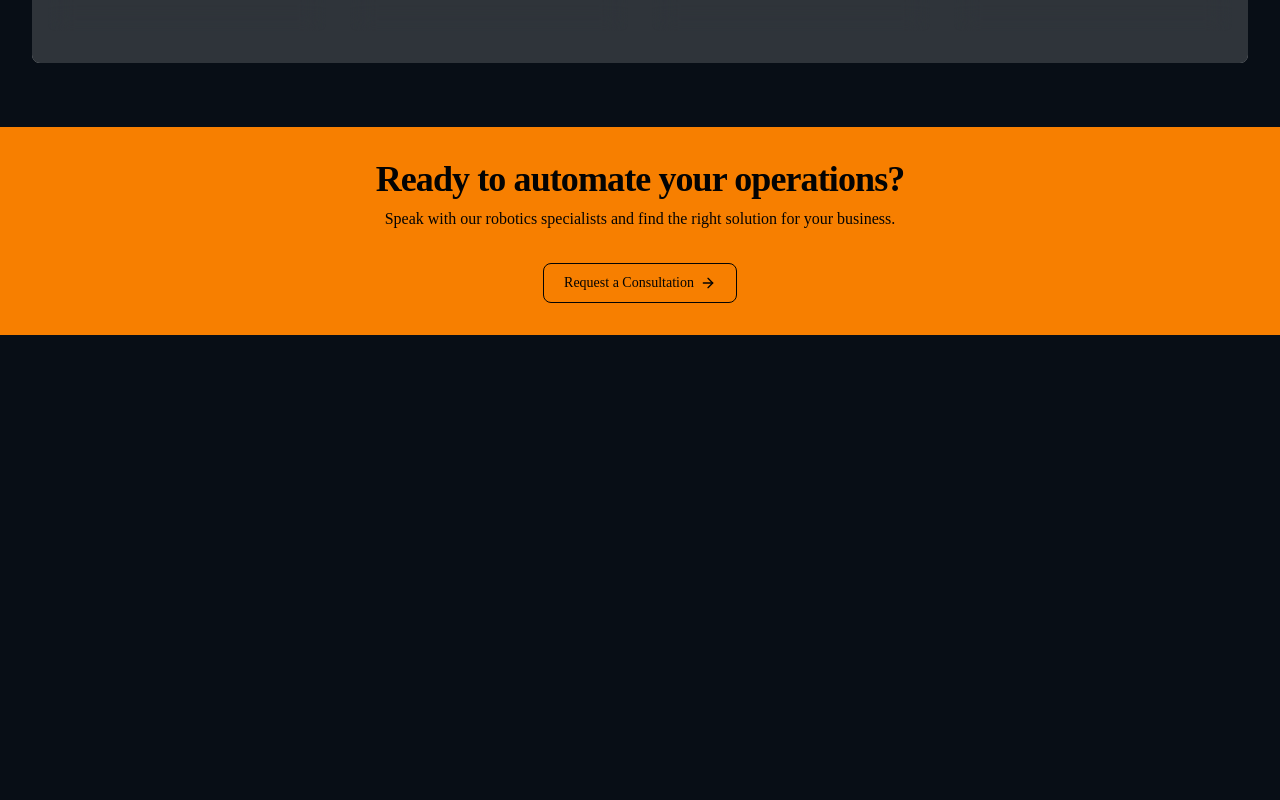
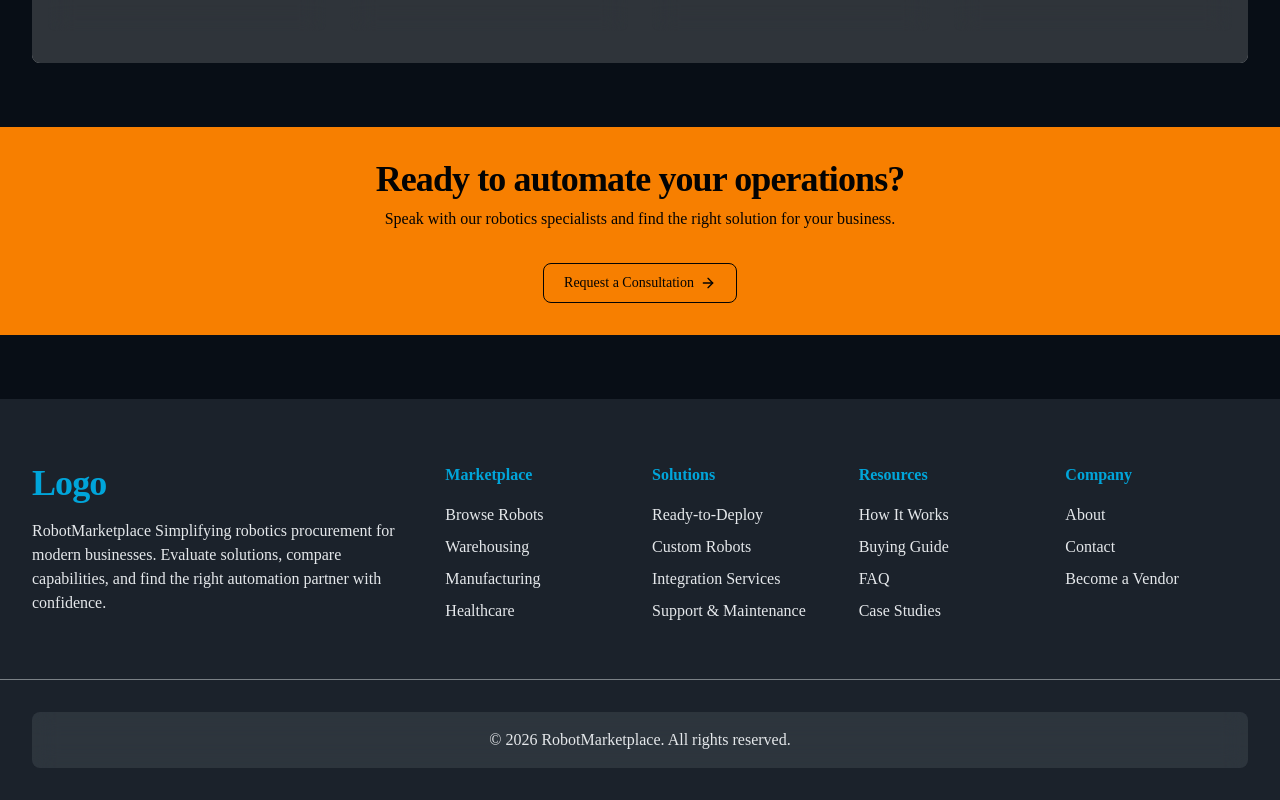
Before and after one commit to Shanxu-techie/robot-marketplace, a Next.js app: page / in a window 1280 px wide. Shown: the part 3195-3995 px from the top of the page. Before the commit the page ends 3530 px from the top, so only its background shows below. Built offline with nearby package versions, Linux system fonts and the light colour scheme.

Commit message:
feat: add Footer component

```diff
--- a/src/app/page.tsx
+++ b/src/app/page.tsx
@@ -1,5 +1,6 @@
 import CtaBanner from '@/components/cta-banner'
 import FeaturedRobots from '@/components/featured-robots'
+import Footer from '@/components/footer'
 import Hero from '@/components/hero'
 import HowItWorks from '@/components/how-it-works'
 import Navbar from '@/components/navbar'
@@ -16,6 +17,7 @@ export default function Home() {
       <FeaturedRobots />
       <HowItWorks />
       <CtaBanner />
+      <Footer />
     </div>
   )
 }
--- /dev/null
+++ b/src/components/footer.tsx
@@ -0,0 +1,87 @@
+import Link from 'next/link'
+
+type FooterLink = {
+  label: string
+  href: string
+}
+
+type FooterSection = {
+  title: string
+  links: FooterLink[]
+}
+
+const footerLinks: FooterSection[] = [
+  {
+    title: 'Marketplace',
+    links: [
+      { label: 'Browse Robots', href: '/' },
+      { label: 'Warehousing', href: '/' },
+      { label: 'Manufacturing', href: '/' },
+      { label: 'Healthcare', href: '/' },
+    ],
+  },
+  {
+    title: 'Solutions',
+    links: [
+      { label: 'Ready-to-Deploy', href: '/' },
+      { label: 'Custom Robots', href: '/' },
+      { label: 'Integration Services', href: '/' },
+      { label: 'Support & Maintenance', href: '/' },
+    ],
+  },
+  {
+    title: 'Resources',
+    links: [
+      { label: 'How It Works', href: '/' },
+      { label: 'Buying Guide', href: '/' },
+      { label: 'FAQ', href: '/' },
+      { label: 'Case Studies', href: '/' },
+    ],
+  },
+  {
+    title: 'Company',
+    links: [
+      { label: 'About', href: '/' },
+      { label: 'Contact', href: '/' },
+      { label: 'Become a Vendor', href: '/' },
+    ],
+  },
+]
+
+export default function Footer() {
+  return (
+    <div className="bg-muted mt-16 py-8">
+      <div className="container mx-auto p-8 grid grid-cols-2 md:grid-cols-3 lg:grid-cols-6 gap-6 border-b border-muted-foreground">
+        <div className="col-span-2 md:row-span-2 lg:col-span-2">
+          <div className="text-4xl font-bold tracking-tight text-primary">
+            Logo
+          </div>
+          <p className="mt-4">
+            RobotMarketplace Simplifying robotics procurement for modern
+            businesses. Evaluate solutions, compare capabilities, and find the
+            right automation partner with confidence.
+          </p>
+        </div>
+        {footerLinks.map((section) => (
+          <div key={section.title} className="flex flex-col gap-2">
+            <h3 className="text-primary font-bold mb-2">{section.title}</h3>
+            {section.links.map((link) => (
+              <Link
+                key={link.label}
+                href={link.href}
+                className="hover:text-accent"
+              >
+                {link.label}
+              </Link>
+            ))}
+          </div>
+        ))}
+      </div>
+      <div className="flex justify-center items-center mx-8 mt-8 p-4 backdrop-blur-md bg-muted-foreground/20 rounded-lg">
+        <Link href="/" className="hover:text-accent">
+          © 2026 RobotMarketplace. All rights reserved.
+        </Link>
+      </div>
+    </div>
+  )
+}
```
